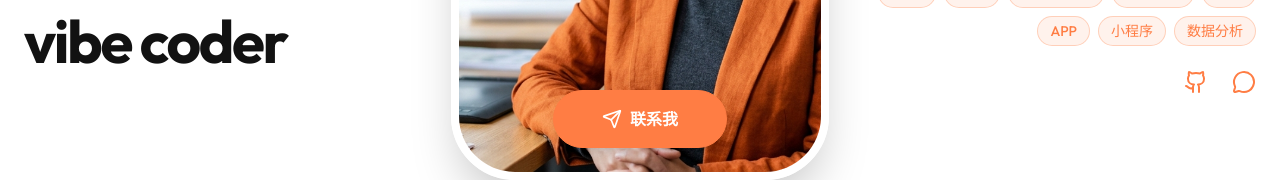
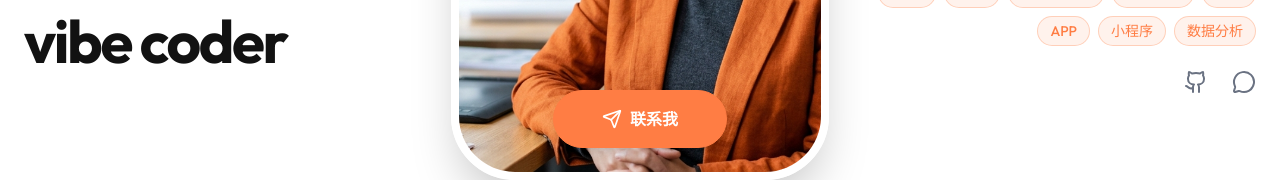
Before and after one commit to Miaaaim/portfolio, a React (Vite) app: page / in a window 1280 px wide. Shown: the part 421-601 px from the top of the page. Built offline with nearby package versions, Linux system fonts and the light colour scheme.

Commit message:
首屏github微信icon颜色调整

```diff
--- a/src/components/Hero.tsx
+++ b/src/components/Hero.tsx
@@ -150,14 +150,14 @@ export default function Hero() {
                   href="https://github.com/FriesI23/mhabit"
                   target="_blank"
                   rel="noopener noreferrer"
-                  className="text-brand-orange hover:opacity-80 transition-all"
+                  className="text-gray-500 hover:opacity-80 transition-all"
                   title="GitHub"
                 >
                   <Github size={24} />
                 </a>
                 <button
                   onClick={() => setShowWechat(true)}
-                  className="text-brand-orange hover:opacity-80 transition-all"
+                  className="text-gray-500 hover:opacity-80 transition-all"
                   title="WeChat"
                 >
                   <MessageCircle size={24} />
```
